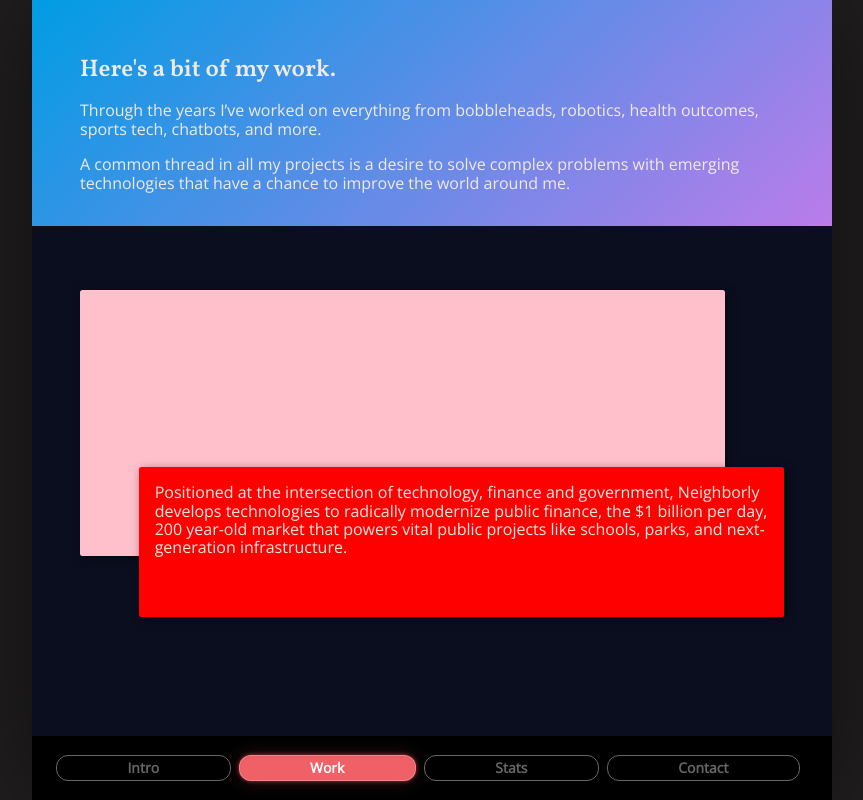
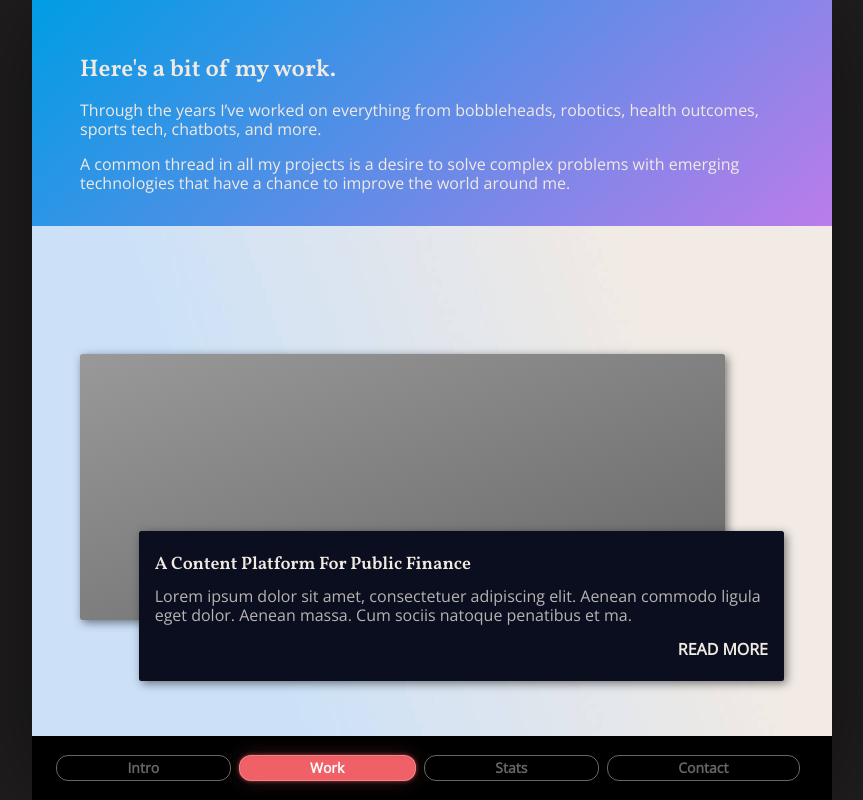
Before and after one commit to beacrea/coty.design, a Vue app: page /#/work in a window 1280 px wide. Shown: the whole page, without its empty margins (208-1071 px from the left). Built offline with nearby package versions, Linux system fonts and the light colour scheme; what vue-resource would draw is missing.

Commit message:
Polished work cards up

```diff
--- a/data/work.json
+++ b/data/work.json
@@ -8,7 +8,7 @@
       "year": "2017",
       "duration": "3 Weeks",
       "shipped": true,
-      "shortDesc": "",
+      "shortDesc": "Lorem ipsum dolor sit amet, consectetuer adipiscing elit. Aenean commodo ligula eget dolor. Aenean massa. Cum sociis natoque penatibus et ma.",
       "summary": ""
     },
     "technologies": [
@@ -58,7 +58,7 @@
       "year": "2017",
       "duration": "3 Weeks",
       "shipped": true,
-      "shortDesc": "",
+      "shortDesc": "Lorem ipsum dolor sit amet, consectetuer adipiscing elit. Aenean commodo ligula eget dolor. Aenean massa. Cum sociis natoque penatibus et ma",
       "summary": ""
     },
     "technologies": [
--- a/src/App.vue
+++ b/src/App.vue
@@ -71,8 +71,7 @@
     background-image: url('/static/img/bg-contact.jpg');
   }
   &.pg-work {
-    // background-image: linear-gradient(-187deg, #BA7CE9 0%, #019DE4 100%);
-    background-color: $color_dark;
+    background-image: url('/static/img/bg-work-light.jpg');
   }
 }
 
--- a/src/components/pages/Work.vue
+++ b/src/components/pages/Work.vue
@@ -9,8 +9,11 @@
       <div class="item" v-for="item in workItems" :key="item.id">
         <div class="preview"></div>
         <div class="content">
-          <h1>{{item.projectTitle}}</h1>
-          <div class="text">{{item.company.shortDescription}}</div>
+          <h1>{{item.project.title}}</h1>
+          <div class="text">{{item.project.shortDesc}}</div>
+          <div class="cta">
+            <span>READ MORE</span>
+          </div>
         </div>
       </div>
 
@@ -40,6 +43,7 @@
 #work {
   overflow: scroll;
   font-size: 1.6rem;
+  padding-bottom: 6.4rem;
   * {
     -webkit-tap-highlight-color: rgba(0, 0, 0, 0);
     color: $color_light;
@@ -47,7 +51,6 @@
 }
 header {
   padding: (3.2rem + $padding_side) $padding_side*2 3.2rem;
-  /* Rectangle 5: */
   background-image: linear-gradient(-42deg, $color_accent3 0%, $color_blue-base 100%);
   h1 {
     margin: 0;
@@ -55,12 +58,13 @@
   }
 }
 section {
-  padding: 0 $padding_side*2 6.4rem;
+  padding: 0 $padding_side;
 }
-.item {
+#work .item {
   display: grid;
   grid-template-columns: 1fr 1fr 1fr 1fr 1fr 1fr 1fr 1fr 1fr 1fr 1fr 1fr;
   grid-template-rows: 1fr 1fr 1fr 1fr 1fr 1fr 1fr 1fr 1fr;
+  cursor: pointer;
   margin: 6.4rem auto 0;
   .preview, .content {
     border-radius: 0.25rem;
@@ -71,24 +75,45 @@
     grid-column-end: 12;
     grid-row-start: 1;
     grid-row-end: 7;
-    background: pink;
+    background-image: linear-gradient(-20deg, #666 0%, #999 100%);
   }
   .content {
+    transition: all 0.5s;
+    &:hover {
+      transform: scale(1.02);
+    }
     display: flex;
+    justify-content: center;
+    flex-direction: column;
     padding: 1.6rem;
     grid-column-start: 2;
     grid-column-end: 13;
     grid-row-start: 5;
     grid-row-end: 10;
-    background: red;
+    background: $denim;
+    h1 {
+      margin-top: 0;
+      font-size: $h3_size;
+    }
+    .text {
+      opacity: 0.75;
+    }
+    .cta {
+      margin-top: 1.6rem;
+      text-align: right;
+      font-weight: bold;
+    }
   }
 }
 
 /* Tablets+ */
 @media screen and (min-width: 35rem) {
+  section {
+    padding: 6.4rem $padding_side*2 0;
+  }
   .item {
     height: 400px;
-    margin-bottom: 3.2rem;
+    margin: 3.2rem auto;
   }
   .content {
     max-height: 15rem;
```
